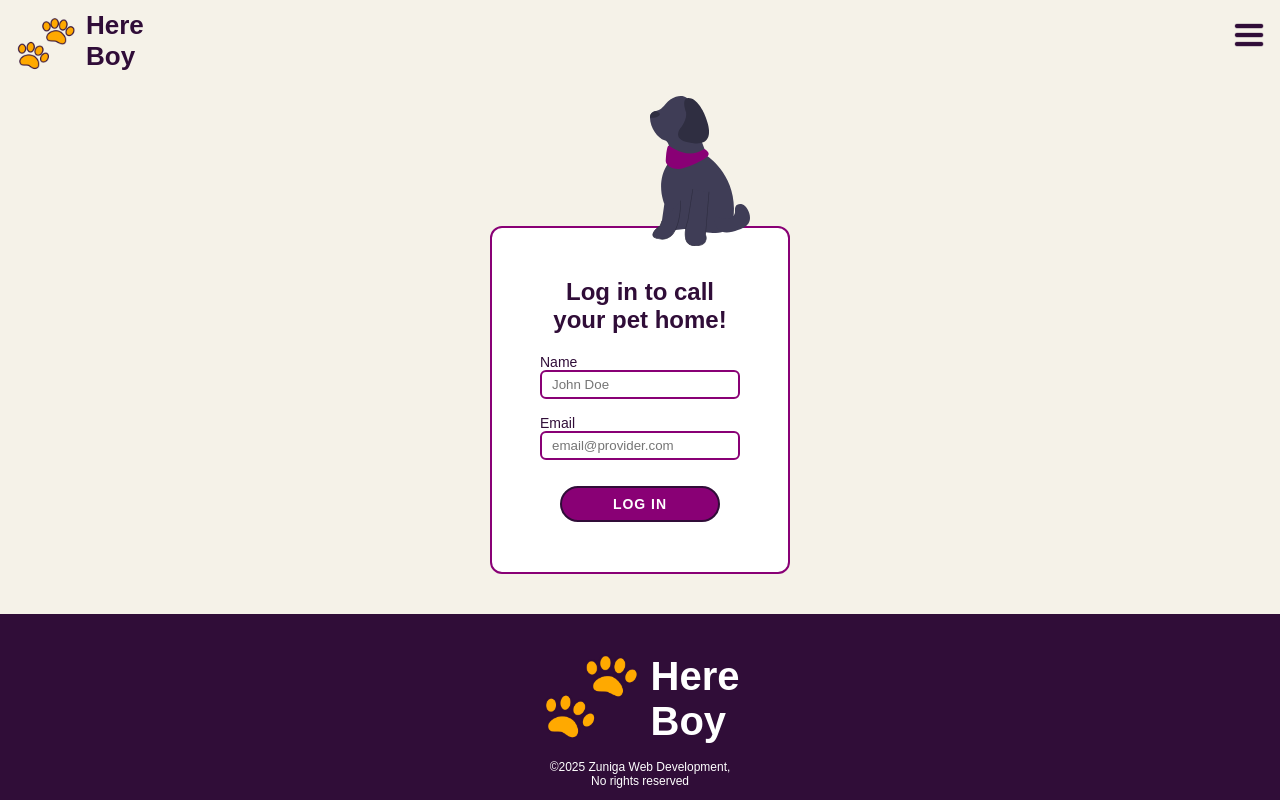
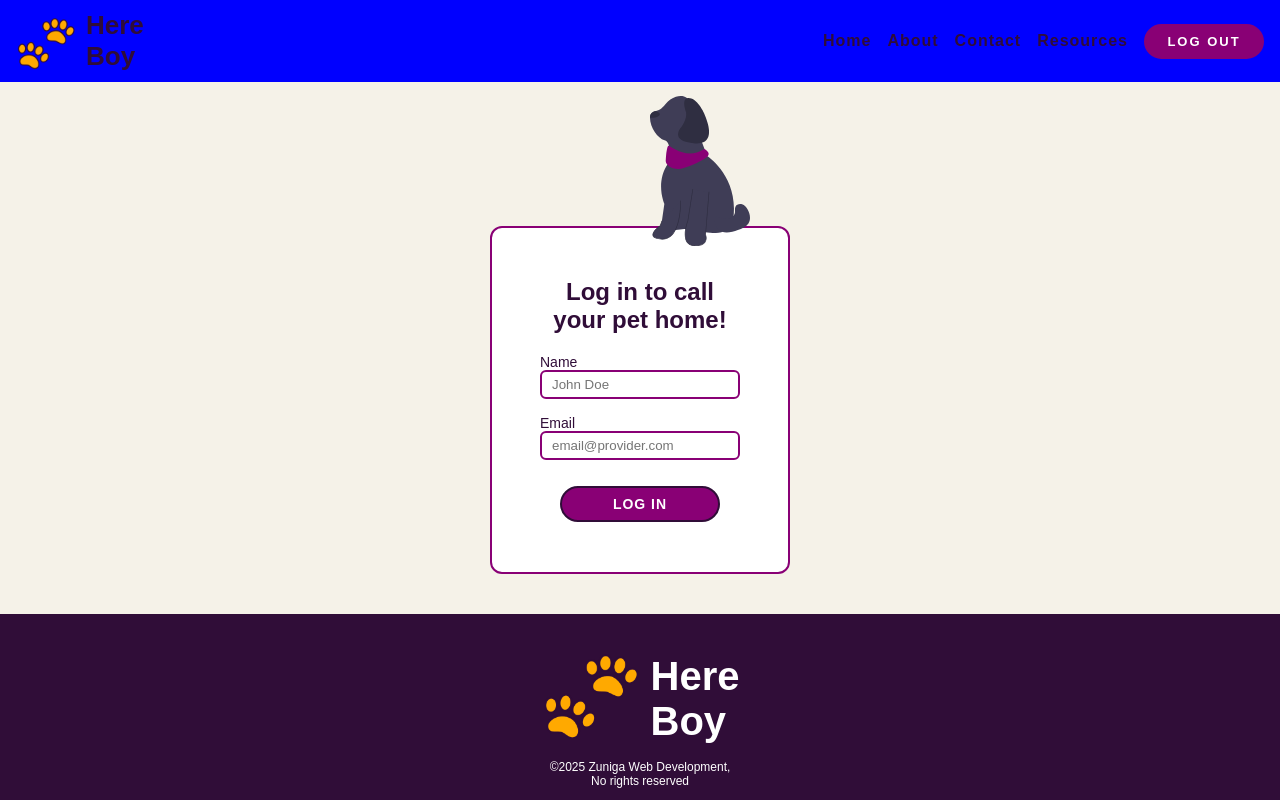
Before and after one commit to ZeaZuniga/fetch-challenge-zuniga, a React (Create React App) app: page / in a window 1280 px wide. Shown: the top 800 px of the page. Built offline with nearby package versions, Linux system fonts and the light colour scheme.

Commit message:
Style navbar for tablet.

```diff
--- a/src/components/Navbar/Navbar.scss
+++ b/src/components/Navbar/Navbar.scss
@@ -14,6 +14,14 @@
   position: fixed;
   z-index: 10;
   top: 0;
+
+  @include tablet-design {
+    flex-wrap: nowrap;
+  }
+
+  @include desktop-design {
+    background-color: blue;
+  }
 
   &__logo {
     display: flex;
@@ -42,6 +50,11 @@
     height: 3rem;
     margin-top: 1rem;
     align-self: flex-start;
+    cursor: pointer;
+
+    @include tablet-design {
+      display: none;
+    }
   }
 
   &__list {
@@ -54,12 +67,23 @@
     width: 100%;
     padding-bottom: 2rem;
 
+    @include tablet-design {
+      flex-direction: row;
+      width: fit-content;
+      padding: 0;
+      column-gap: 1.6rem;
+    }
+
     &--open {
       display: flex;
     }
 
     &--hidden {
       display: none;
+
+      @include tablet-design {
+        display: flex;
+      }
     }
 
     .navbar__item {
@@ -67,17 +91,38 @@
       font-weight: bold;
       letter-spacing: 1px;
 
+      @include tablet-design {
+        font-size: 1.6rem;
+        font-weight: bold;
+      }
+
+      &:hover {
+        color: $FetchPrimary;
+        text-decoration: underline;
+        text-underline-offset: 8px;
+      }
+
       .navbar__button {
         background-color: $FetchPrimary;
         border: 2px solid $FetchPrimary;
         color: $FetchWhite;
         border-radius: 5rem;
-        padding: 1rem 0;
+        padding: 0.8rem 0;
         width: 15rem;
-        font-size: 1.5rem;
+        font-size: 1.3rem;
         text-transform: uppercase;
-        letter-spacing: 1px;
+        letter-spacing: 2px;
         font-weight: bold;
+        cursor: pointer;
+
+        @include tablet-design {
+          width: 12rem;
+        }
+
+        &:hover {
+          background-color: $FetchPrimaryDark;
+          border-color: $FetchPrimaryDark;
+        }
       }
     }
   }
```
